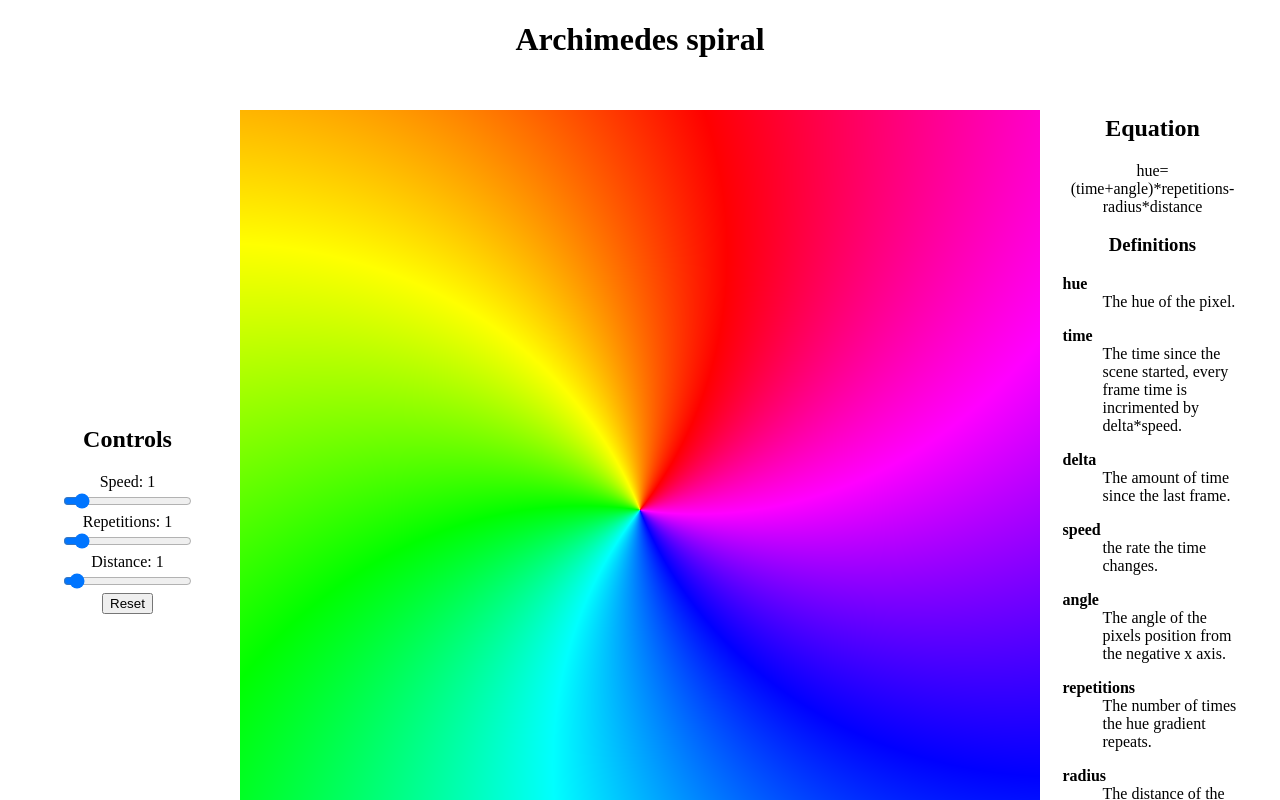
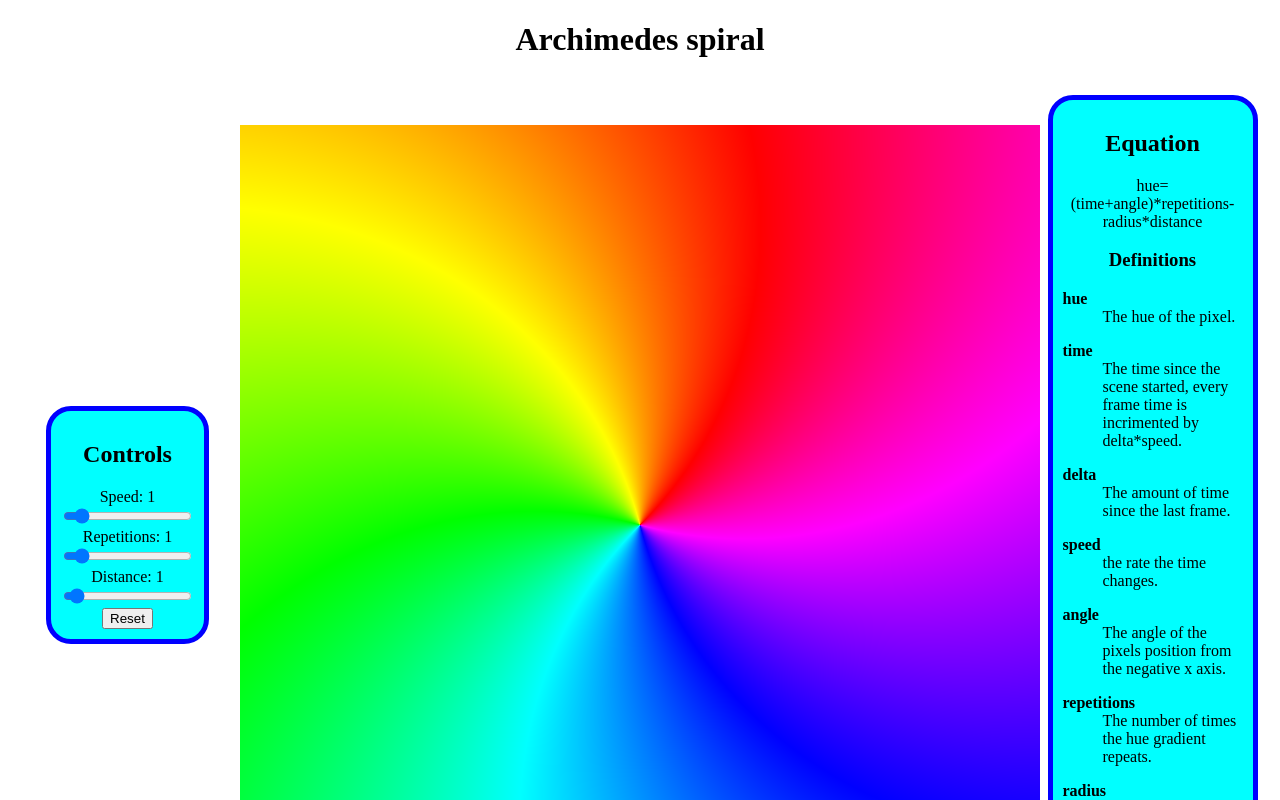
Before and after one commit to TomCP20/Archimedes-Hue-Spiral, a React (Vite) app: page / in a window 1280 px wide. Shown: the top 800 px of the page. Built offline with nearby package versions, Linux system fonts and the light colour scheme; the HTML template or start-up script is replaced by a standard one.

Commit message:
added some css styling to the page

```diff
--- a/src/App.tsx
+++ b/src/App.tsx
@@ -38,11 +38,13 @@ export default function App() {
       <h1>Archimedes spiral</h1>
       <div className='parent'>
         <div className='left'>
-          <h2>Controls</h2>
-          <Slider name={"speed"} min={0} max={10} step={0.01} val={speed} setVal={setSpeed} />
-          <Slider name={"repetitions"} min={0} max={10} step={1} val={repetitions} setVal={setRepetitions} />
-          <Slider name={"distance"} min={0} max={20} step={0.01} val={distance} setVal={setDistance} />
-          <button onClick={() => { setSpeed(1); setRepetitions(1); setDistance(1); }}>Reset</button>
+          <div className="controls">
+            <h2>Controls</h2>
+            <Slider name={"speed"} min={0} max={10} step={0.01} val={speed} setVal={setSpeed} />
+            <Slider name={"repetitions"} min={0} max={10} step={1} val={repetitions} setVal={setRepetitions} />
+            <Slider name={"distance"} min={0} max={20} step={0.01} val={distance} setVal={setDistance} />
+            <button onClick={() => { setSpeed(1); setRepetitions(1); setDistance(1); }}>Reset</button>
+          </div>
         </div>
         <div className='center'>
           <Scene myShader={myShader} speedRef={speedRef} />
--- a/src/style.css
+++ b/src/style.css
@@ -13,15 +13,30 @@ h1 {
   padding: 15px;
 }
 
-.left, .right {
+.left,
+.right {
   flex: 1;
   align-self: center;
   text-align: center;
+
 }
 
 .equation {
   width: 80%;
   margin: auto;
+  border-radius: 25px;
+  background-color: aqua;
+  padding: 10px;
+  border: 5px solid blue;
+}
+
+.controls {
+  width: fit-content;
+  margin: auto;
+  border-radius: 25px;
+  background-color: aqua;
+  padding: 10px;
+  border: 5px solid blue;
 }
 
 .center {
```
